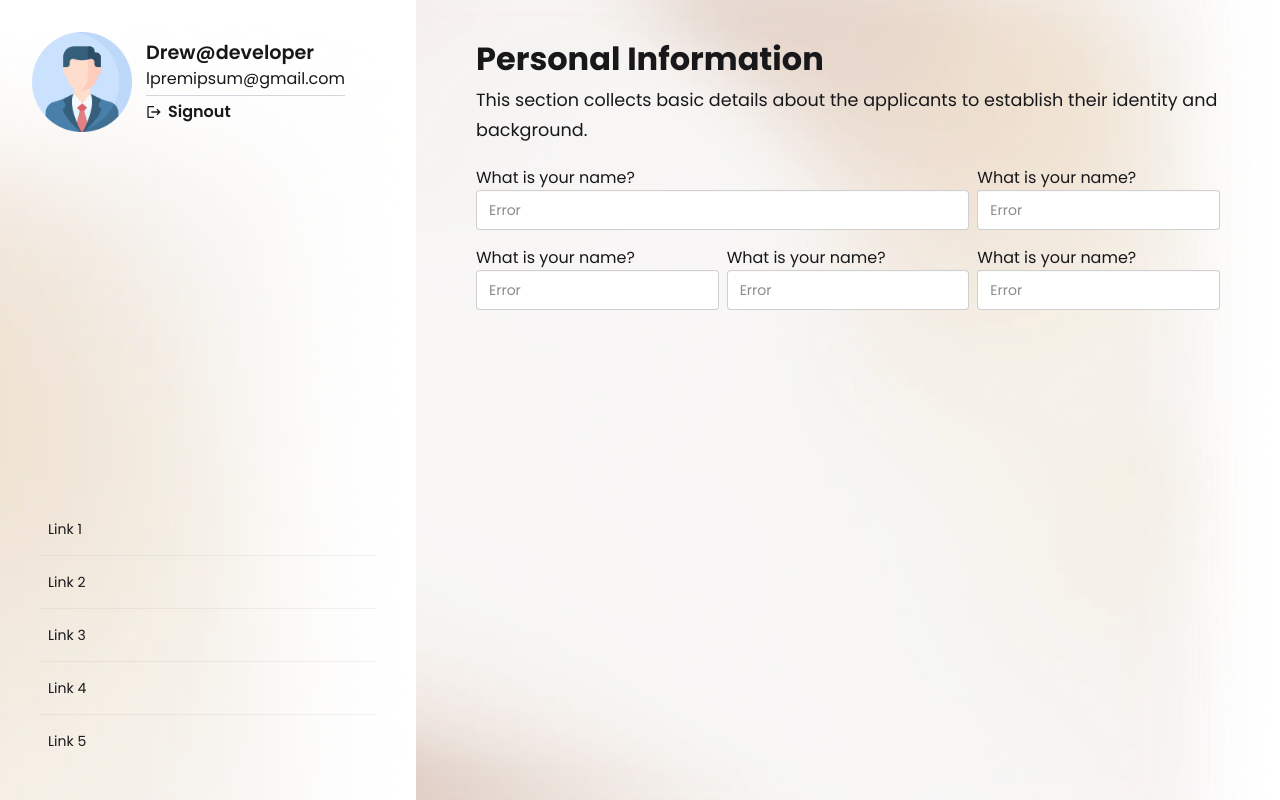
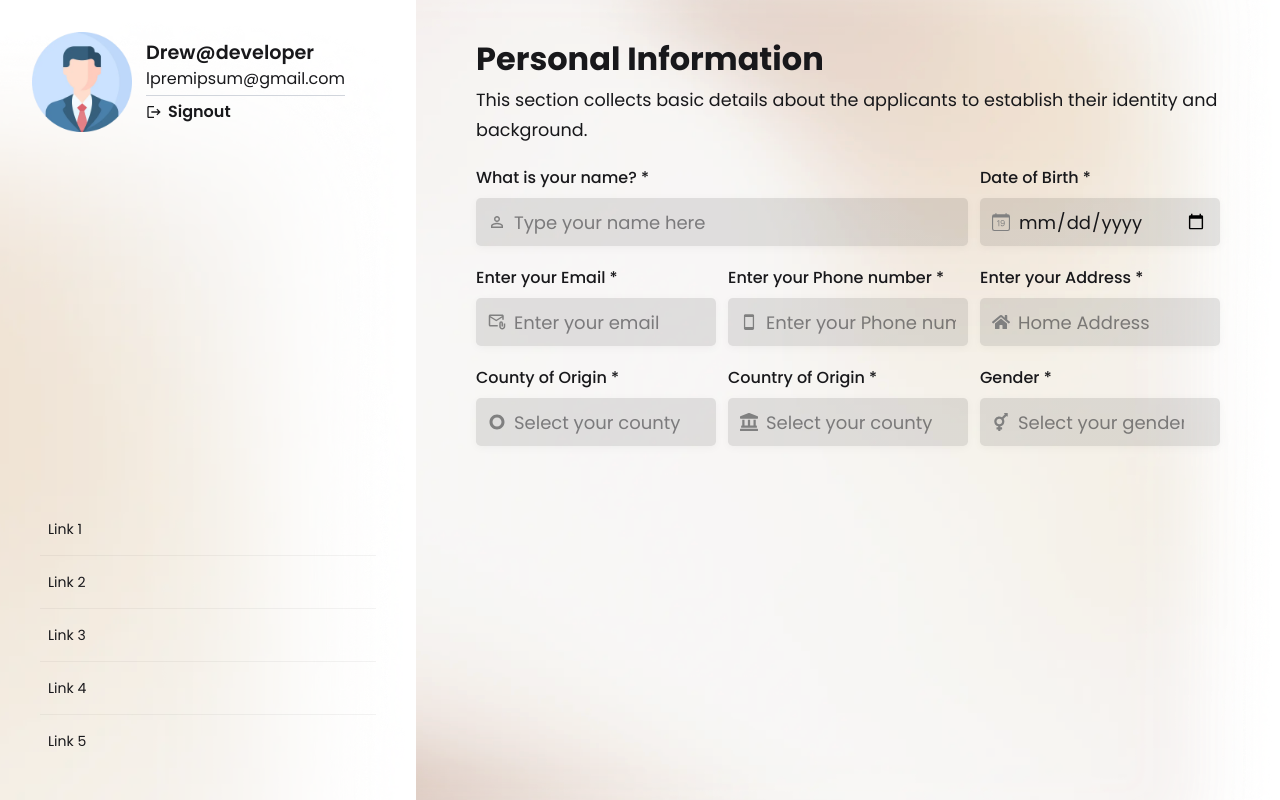
Before and after one commit to drew-tech-lr/gpfa-ams, a Next.js app: page /user/dashboard/application-form in a window 1280 px wide. Built offline with nearby package versions, Linux system fonts and the light colour scheme.

Commit message:
Building Application Form2

```diff
--- a/app/user/dashboard/application-form/UserForm.module.css
+++ b/app/user/dashboard/application-form/UserForm.module.css
@@ -1,3 +1,26 @@
 /* .formSectionHeader {
     /* background: rgb(233, 244, 255);
 } */
+
+.customFormInput {
+  padding: 1rem auto !important;
+  border: 0 !important;
+  border-radius: 0.3rem !important;
+  height: 3rem;
+  background: linear-gradient(
+    rgba(0, 0, 0, 0.1),
+    rgba(0, 0, 0, 0.1)
+  ) !important;
+  box-shadow: 0 2px 8px rgba(0, 0, 0, 0.04);
+  transition: all 0.2s ease-in-out;
+}
+
+.customLabel {
+  display: block;
+  margin-bottom: 0.5rem;
+  font-weight: 500;
+}
+
+.formIcon {
+    color: gray;
+}
--- a/app/user/dashboard/application-form/UserForm.tsx
+++ b/app/user/dashboard/application-form/UserForm.tsx
@@ -1,5 +1,9 @@
 import React from "react";
 import style from "./UserForm.module.css";
+import { MdOutlineAttachEmail, MdOutlinePersonOutline, MdOutlineTripOrigin } from "react-icons/md";
+import { BsCalendarDate } from "react-icons/bs";
+import { FaHome, FaLandmark, FaTransgender } from "react-icons/fa";
+import { IoMdPhonePortrait } from "react-icons/io";
 
 const UserForm = () => {
   return (
@@ -16,65 +20,199 @@ const UserForm = () => {
           </div>
         </div>
 
-        <div className="form-section w-full grid grid-cols-1 lg:grid-cols-3 gap-2">
+        <div className="form-section w-full grid grid-cols-1 lg:grid-cols-3 gap-3">
           {/* Fullname */}
           <div className="mt-5 my-1 lg:col-span-2">
-            <label htmlFor="" className="block">
-              What is your name?
+            <label htmlFor="fullname" className={`${style.customLabel}`}>
+              What is your name? *
             </label>
+
+            <label
+              className={`input input-lg w-full flex items-center gap-2 ${style.customFormInput}`}
+            >
+              <MdOutlinePersonOutline
+                size={18}
+                className={` ${style.formIcon} shrink-0`}
+              />
               <input
+                id="fullname"
                 type="text"
-              placeholder="Error"
-              className="input w-full input-md"
+                className={`grow`}
+                placeholder="Type your name here"
               />
+            </label>
           </div>
 
-          {/* Field 2 */}
-          <div className="mt-5 my-1">
-            <label htmlFor="" className="block">
-              What is your name?
+          {/* Date of Birth */}
+          <div className="lg:mt-5 my-1">
+            <label htmlFor="dob" className={`${style.customLabel}`}>
+              Date of Birth *
             </label>
+
+            <label
+              className={`input input-lg w-full flex items-center gap-2 ${style.customFormInput}`}
+            >
+              <BsCalendarDate
+                size={18}
+                className={` ${style.formIcon} shrink-0`}
+              />
               <input
-              type="text"
-              placeholder="Error"
-              className="input w-full input-md"
+                id="dob"
+                type="date"
+                className={`grow`}
+                placeholder="Enter Date of Birth"
               />
+            </label>
           </div>
 
-          {/* Field 3 */}
+          {/* Email */}
           <div className="my-1">
-            <label htmlFor="" className="block">
-              What is your name?
+            <label htmlFor="email" className={`${style.customLabel}`}>
+              Enter your Email *
             </label>
+
+            <label
+              className={`input input-lg w-full flex items-center gap-2 ${style.customFormInput}`}
+            >
+              <MdOutlineAttachEmail
+                size={18}
+                className={` ${style.formIcon} shrink-0`}
+              />
               <input
-              type="text"
-              placeholder="Error"
-              className="input w-full input-md"
+                id="email"
+                type="email"
+                className={`grow`}
+                placeholder="Enter your email"
               />
+            </label>
           </div>
 
-          {/* Field 4 */}
+          {/* Phone */}
           <div className="my-1">
-            <label htmlFor="" className="block">
-              What is your name?
+            <label htmlFor="phone" className={`${style.customLabel}`}>
+              Enter your Phone number *
             </label>
+
+            <label
+              className={`input input-lg w-full flex items-center gap-2 ${style.customFormInput}`}
+            >
+              <IoMdPhonePortrait
+                size={18}
+                className={`${style.formIcon} shrink-0`}
+              />
               <input
-              type="text"
-              placeholder="Error"
-              className="input w-full input-md"
+                id="phone"
+                type="phone"
+                className={`grow`}
+                placeholder="Enter your Phone number"
               />
+            </label>
           </div>
 
-          {/* Field 4 */}
+          {/* Address */}
           <div className="my-1">
-            <label htmlFor="" className="block">
-              What is your name?
+            <label htmlFor="address" className={`${style.customLabel}`}>
+              Enter your Address *
             </label>
+
+            <label
+              className={`input input-lg w-full flex items-center gap-2 ${style.customFormInput}`}
+            >
+              <FaHome
+                size={18}
+                className={`${style.formIcon} shrink-0`}
+              />
               <input
+                id="address"
+                type="address"
+                className={`grow`}
+                placeholder="Home Address"
+              />
+            </label>
+          </div>
+
+          {/* County of Origin */}
+          <div className="my-1">
+            <label htmlFor="county" className={style.customLabel}>
+              County of Origin *
+            </label>
+
+            <label
+              className={`w-full input input-lg flex items-center ${style.customFormInput}`}
+            >
+              <MdOutlineTripOrigin
+                size={18}
+                className={` ${style.formIcon} shrink-0`}
+              />
+              <input
+                id="county"
                 type="text"
-              placeholder="Error"
-              className="input w-full input-md"
+                className="w-full bg-transparent outline-none border-none"
+                placeholder="Select your county of Origin"
+                list="counties"
               />
+              <datalist id="counties">
+                <option value="Montserrado" />
+                <option value="Margibi" />
+                <option value="Gbapolu" />
+                <option value="Rivercess County" />
+                <option value="Grand Gedeh" />
+              </datalist>
+            </label>
+          </div>
+
+          {/* Country of Origin */}
+          <div className="my-1">
+            <label htmlFor="country" className={style.customLabel}>
+              Country of Origin *
+            </label>
+
+            <label
+              className={`w-full input input-lg flex items-center ${style.customFormInput}`}
+            >
+              <FaLandmark size={18} className={` ${style.formIcon} shrink-0`} />
+              <input
+                id="country"
+                type="text"
+                className="w-full bg-transparent outline-none border-none"
+                placeholder="Select your county of Origin"
+                list="countries"
+              />
+              <datalist id="countries">
+                <option value="Liberia" />
+                <option value="Sierra Leone" />
+                <option value="Nigeria" />
+                <option value="Tanziana" />
+                <option value="DR Congo" />
+              </datalist>
+            </label>
+          </div>
+
+          {/* Gender */}
+          <div className="my-1">
+            <label htmlFor="gender" className={style.customLabel}>
+              Gender *
+            </label>
+
+            <label
+              className={`w-full input input-lg flex items-center ${style.customFormInput}`}
+            >
+              <FaTransgender
+                size={18}
+                className={` ${style.formIcon} shrink-0`}
+              />
+              <input
+                id="gender"
+                type="text"
+                className="w-full bg-transparent outline-none border-none"
+                placeholder="Select your gender"
+                list="genders"
+              />
+              <datalist id="genders">
+                <option value="Male" />
+                <option value="Female" />
+              </datalist>
+            </label>
           </div>
         </div>
       </form>
```
Lines whose indentation alone changed are shown as unchanged.
